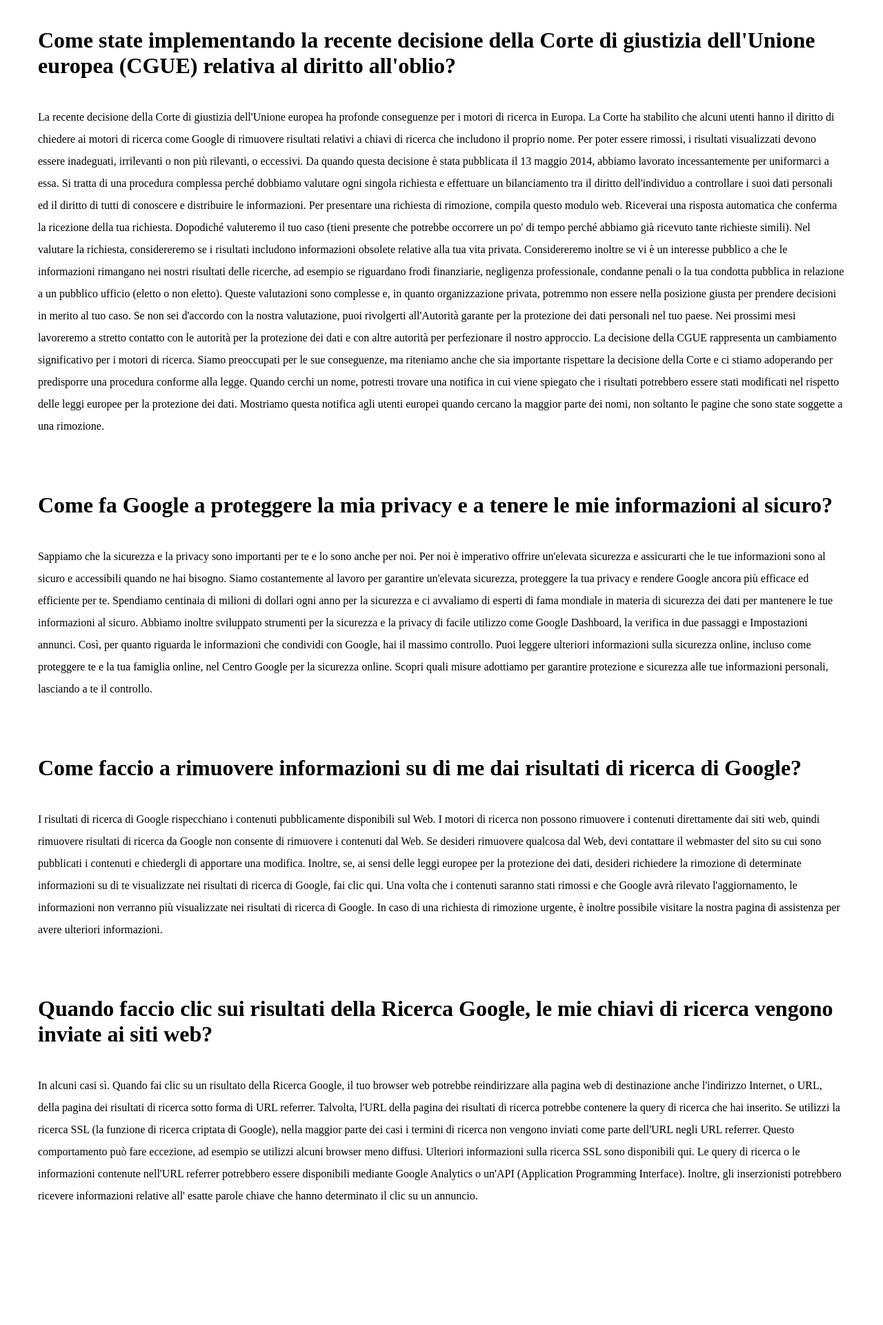
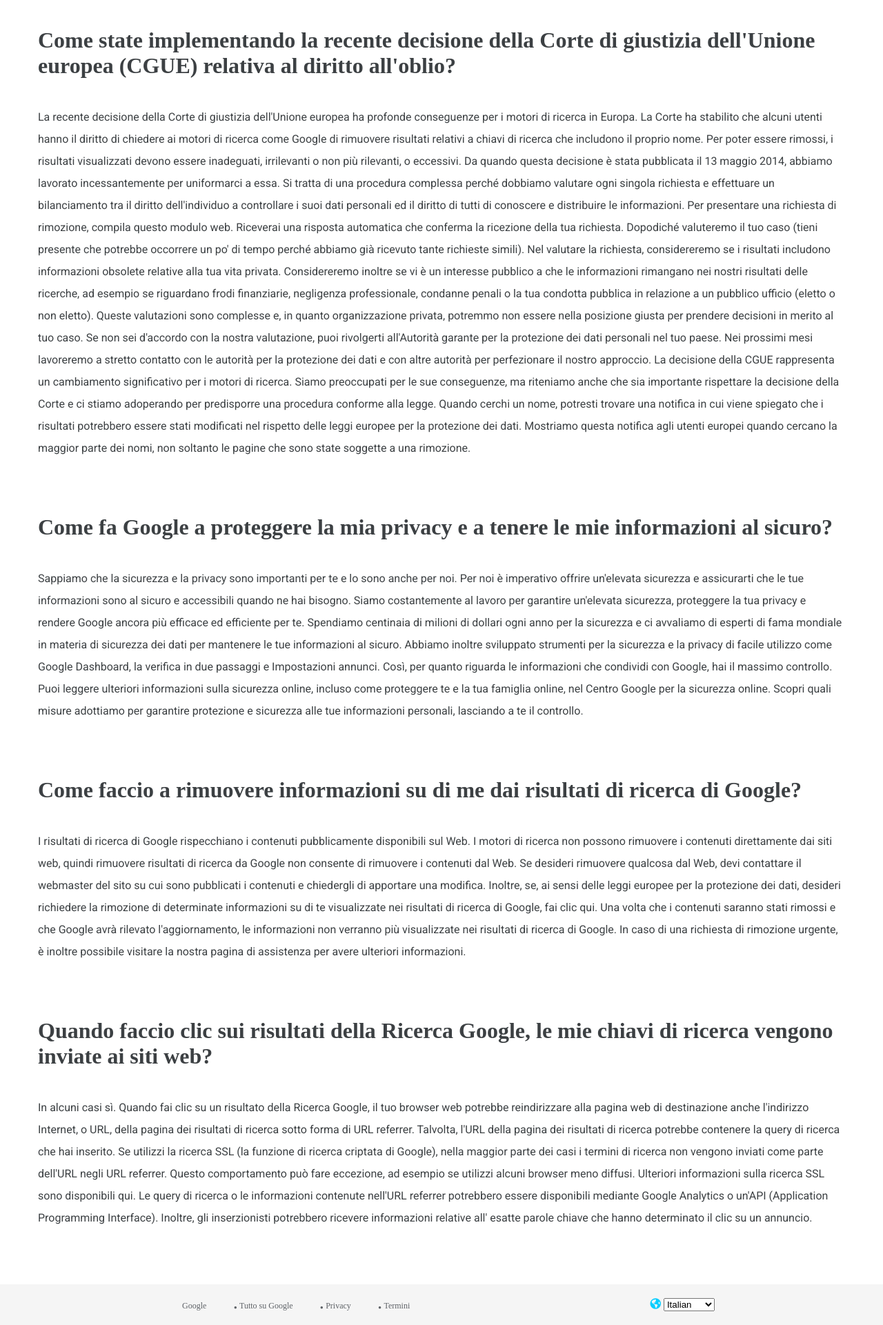
Before and after one commit to ivanmincione/php-google-faq, a PHP site: page / in a window 1280 px wide. Shown: the part 120-2041 px from the top of the page at 69% size. Before the commit the page ends 1863 px from the top, so only its background shows below. Run offline with PHP 8.4, Linux system fonts and the light colour scheme.

Commit message:
Add footer

```diff
--- a/dist/app.css
+++ b/dist/app.css
@@ -11,9 +11,12 @@
 
 h1 {
   margin-bottom: 40px;
+  color: #3c4043;
 }
 
 p {
+  font-family: "Roboto", sans-serif;
+  color: #3c4043;
   line-height: 2;
   margin-bottom: 80px;
 }
@@ -77,3 +80,32 @@ header {
   color: #1a38e4;
   border-bottom: 2px solid #1a38e4;
 }
+
+footer {
+  display: flex;
+  justify-content: space-around;
+  align-items: center;
+  padding: 20px 80px;
+  background-color: #f5f5f5;
+}
+
+.list-footer ul {
+  display: flex;
+}
+
+.list-footer ul li {
+  padding: 0 20px;
+}
+
+.list-footer ul li a {
+  font-size: 12px;
+}
+
+.list-footer ul li i {
+  font-size: 3.6px;
+  color: #5f6368;
+}
+
+.select-lang i {
+  color: #09ceff;
+}
--- a/index.php
+++ b/index.php
@@ -7,6 +7,9 @@ Una volta che siamo riusciti ad ottenere un buon risultato con array e html+php
     <head>
         <meta charset="utf-8">
         <title> FAQ Google</title>
+        <!-- GOOGLE FONTS -->
+        <link rel="preconnect" href="https://fonts.gstatic.com">
+        <link href="https://fonts.googleapis.com/css2?family=Roboto:wght@100;300;400;500;700;900&display=swap" rel="stylesheet">
         <!-- FONTAWESOME -->
         <link rel="stylesheet" href="https://use.fontawesome.com/releases/v5.15.1/css/all.css" integrity="sha384-vp86vTRFVJgpjF9jiIGPEEqYqlDwgyBgEF109VFjmqGmIY/Y4HV4d3Gp2irVfcrp" crossorigin="anonymous">
         <!-- STYLE -->
@@ -66,13 +69,40 @@ Una volta che siamo riusciti ad ottenere un buon risultato con array e html+php
                 <?php
                 }
                 ?>
-
-
             </div>
         </main>
 
         <footer>
+            <div class="list-footer">
+                <ul>
+                    <li>
+                        <a href="#">Google</a>
+                    </li>
+                    <li>
+                        <i class="fas fa-circle"></i>
+                        <a href="#">Tutto su Google</a>
+                    </li>
+                    <li>
+                        <i class="fas fa-circle"></i>
+                        <a href="#">Privacy</a>
+                    </li>
+                    <li>
+                        <i class="fas fa-circle"></i>
+                        <a href="#">Termini</a>
+                    </li>
+                </ul>
+            </div>
 
+            <div class="select-lang">
+                <i class="fas fa-globe-americas"></i>
+                <select class="" name="">
+                    <option value="">Italian</option>
+                    <option value="">English</option>
+                    <option value="">Spanish</option>
+                    <option value="">Francais</option>
+                    <option value="">Chinese</option>
+                </select>
+            </div>
         </footer>
 
     </body>
--- a/src/partials/_common.scss
+++ b/src/partials/_common.scss
@@ -2,6 +2,10 @@
     margin: 0;
     padding: 0;
     box-sizing: border-box;
+}
+
+body{
+
 }
 
 .container{
@@ -12,9 +16,12 @@
 
 h1{
     margin-bottom: $spacing * 2;
+    color: $colorPrimary;
 }
 
 p{
+    font-family: 'Roboto', sans-serif;
+    color: $colorPrimary;
     line-height: 2;
     margin-bottom: $spacing * 4;
 }
--- a/src/partials/_footer.scss
+++ b/src/partials/_footer.scss
@@ -0,0 +1,26 @@
+footer{
+    @include flex-around;
+    padding: $spacing $spacing * 4;
+    background-color: $bgFooter;
+}
+
+.list-footer ul{
+    display: flex;
+
+    li{
+        padding: 0 $spacing;
+
+        a{
+            font-size: $font-size / 1.5;
+        }
+
+        i{
+            font-size: $font-size / 5;
+            color: $linkColor;
+        }
+    }
+}
+
+.select-lang i{
+    color: rgb(9, 206, 255);
+}
--- a/src/partials/_header.scss
+++ b/src/partials/_header.scss
@@ -5,9 +5,7 @@ header{
 }
 
 .header-top, .logo-header{
-    display: flex;
-    justify-content: space-between;
-    align-items: center;
+    @include flex-between;
 }
 
 .logo-img img{
--- a/src/partials/_mixins.scss
+++ b/src/partials/_mixins.scss
@@ -0,0 +1,11 @@
+@mixin flex-between{
+    display: flex;
+    justify-content: space-between;
+    align-items: center;
+}
+
+@mixin flex-around {
+    display: flex;
+    justify-content: space-around;
+    align-items: center;
+}
--- a/src/partials/_variables.scss
+++ b/src/partials/_variables.scss
@@ -1,3 +1,4 @@
+$colorPrimary: #3c4043;
 $spacing: 20px;
 $font-size: 18px;
 $linkColor: #5f6368;
```
